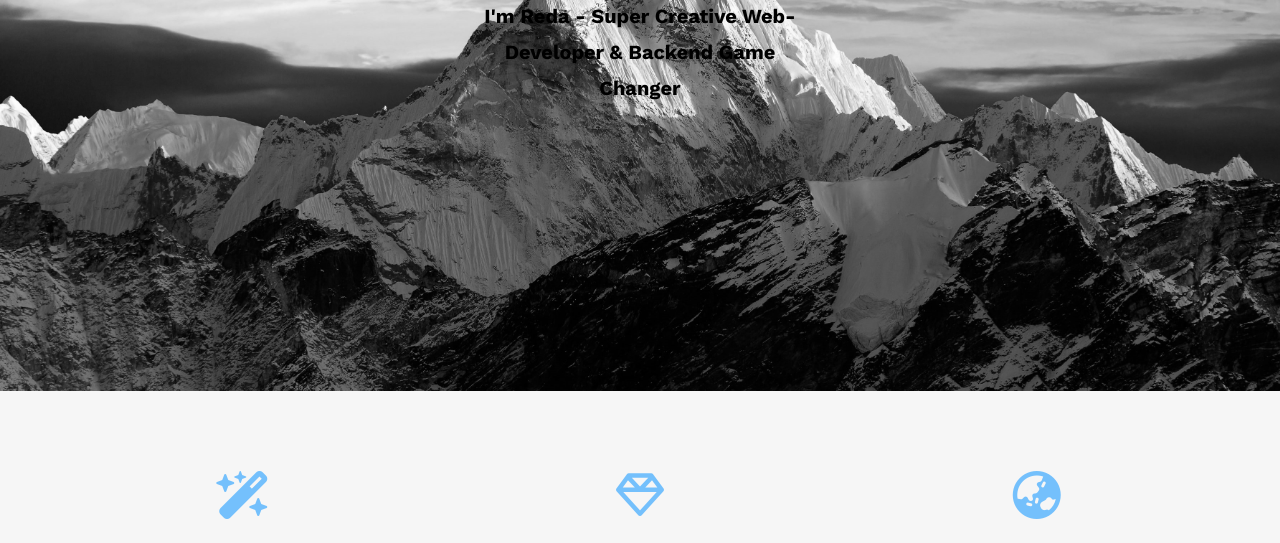
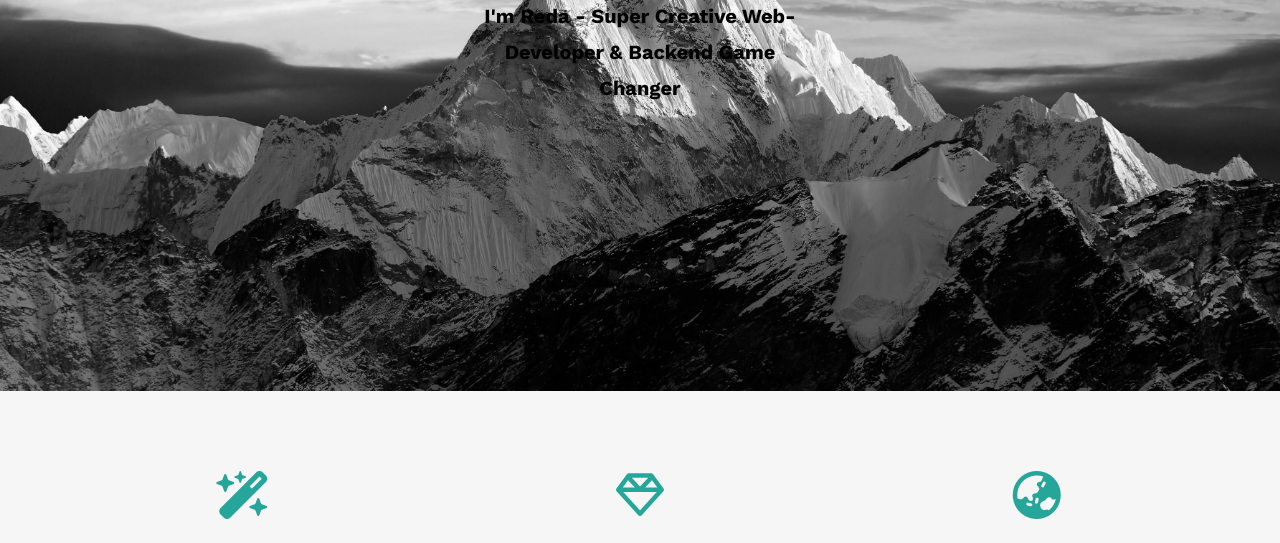
Before and after one commit to reda31mohammed/html-css-file, a plain HTML site: page index.html in a window 1280 px wide. Shown: the part 409-952 px from the top of the page. Drawn offline with nearby package versions, Linux system fonts and the light colour scheme.

Commit message:
changed the icons color infeatures

```diff
--- a/index.html
+++ b/index.html
@@ -49,21 +49,21 @@
     <div class="features">
         <div class="container">
             <div class="feat">
-                <i class="fa-solid fa-wand-magic-sparkles fa-3x" style="color: #74C0FC;"></i>
+                <i class="fa-solid fa-wand-magic-sparkles fa-3x" style="color: #26A69A;"></i>
                 <h3>tell us your ideas</h3>
                 <p>Lorem, ipsum dolor sit amet consectetur adipisicing elit. Sed quis ratione quod similique eligendi
                     quisquam, eveniet eius dolor distinctio. Vel temporibus eum iste pariatur aliquam quidem repellat
                     possimus eveniet perspiciatis!</p>
             </div>
             <div class="feat">
-                <i class="fa-regular fa-gem fa-3x" style="color: #74C0FC;"></i>
+                <i class="fa-regular fa-gem fa-3x" style="color: #26A69A;"></i>
                 <h3>we will do all the work</h3>
                 <p>Lorem ipsum dolor sit amet consectetur adipisicing elit. Obcaecati in exercitationem excepturi
                     perferendis. Sequi vel possimus non delectus! Minima neque similique perspiciatis incidunt ex
                     nam qui magni error temporibus praesentium! </p>
             </div>
             <div class="feat">
-                <i class="fa-solid fa-earth-asia fa-3x" style="color: #74C0FC;"></i>
+                <i class="fa-solid fa-earth-asia fa-3x" style="color: #26A69A;"></i>
                 <h3>your product is worldwide</h3>
                 <p>Lorem ipsum, dolor sit amet consectetur adipisicing elit. Quidem, illo nemo. Consequuntur quasi
                     repudiandae deserunt animi enim itaque sit nam atque consequatur, eum voluptatem corporis sequi
```
